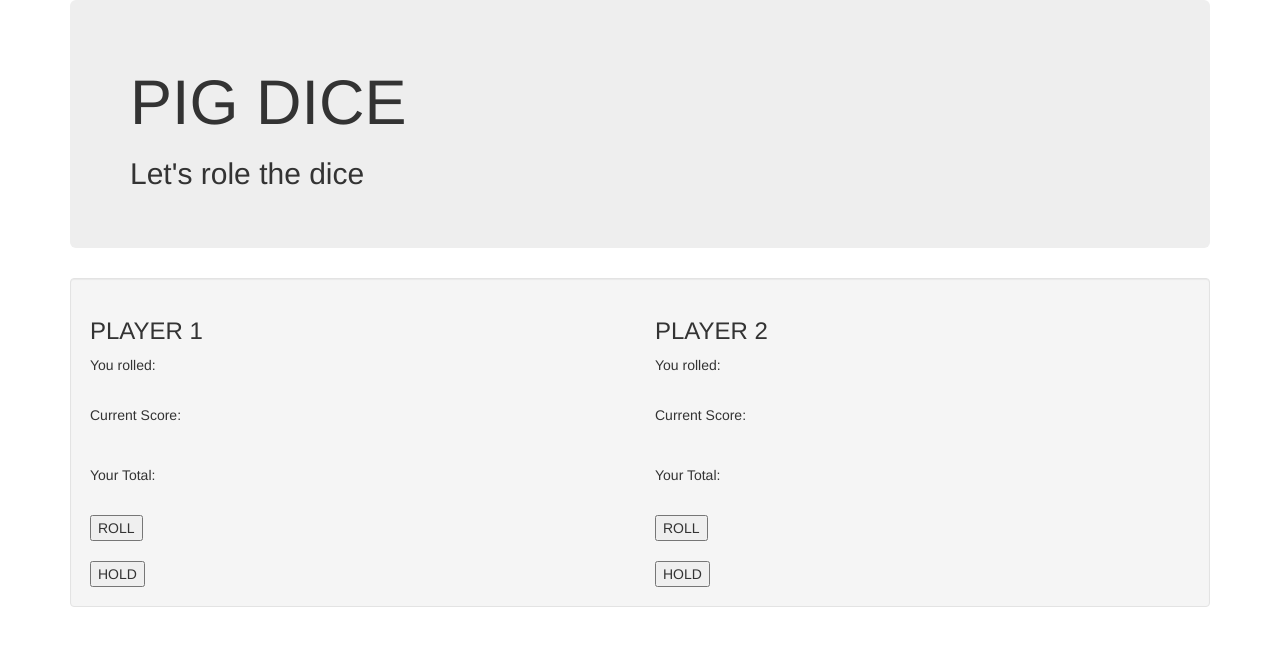
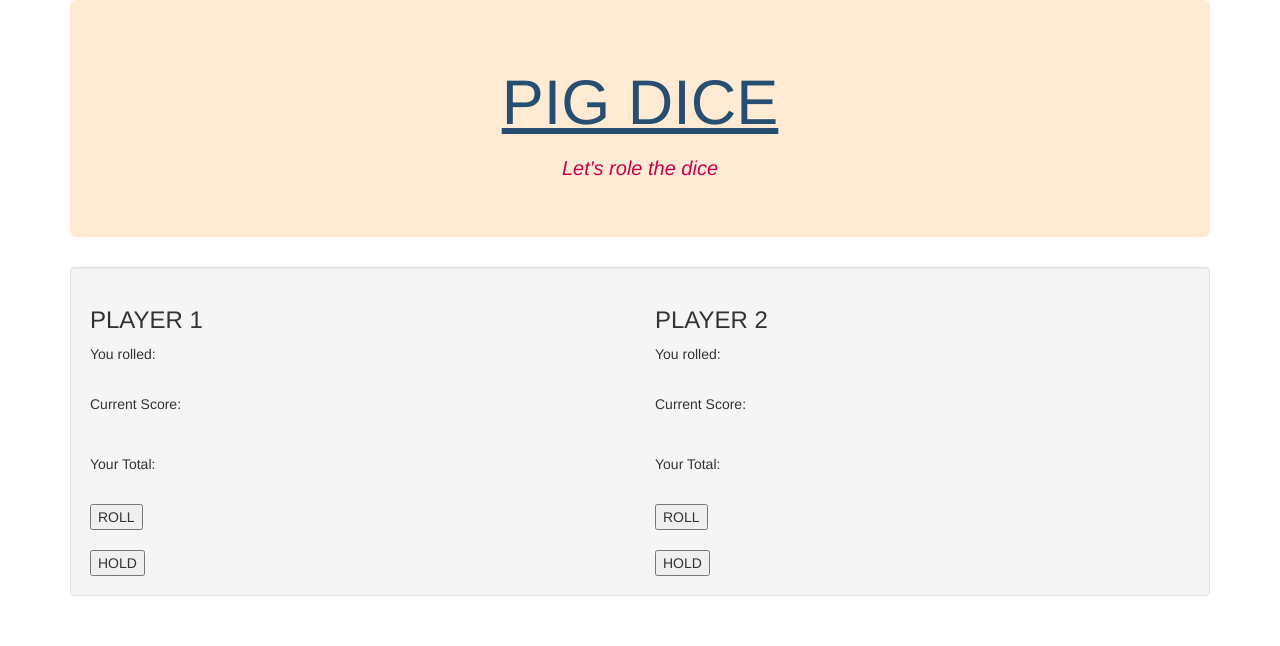
Before and after one commit to ya7skaa/pig-dice, a plain HTML site: page index.html in a window 1280 px wide. Drawn offline with Linux system fonts and the light colour scheme.

Commit message:
jumbotron background color styled

```diff
--- a/css/styles.css
+++ b/css/styles.css
@@ -0,0 +1,14 @@
+.jumbotron{
+  text-align: center;
+background-color: #ffebd3;
+
+}
+#heading1{
+  text-decoration: underline;
+  color: #264e70;
+}
+#heading2{
+  font-style: italic;
+  font-size: 20px;
+  color: #c7004c;
+}
--- a/index.html
+++ b/index.html
@@ -11,8 +11,8 @@
   <body>
     <div class="container">
       <div class="jumbotron">
-        <h1>PIG DICE</h1>
-        <h2>Let's role the dice</h2>
+        <h1 id="heading1">PIG DICE</h1>
+        <h2 id="heading2">Let's role the dice</h2>
 
         </div>
         <div class="well">
```
